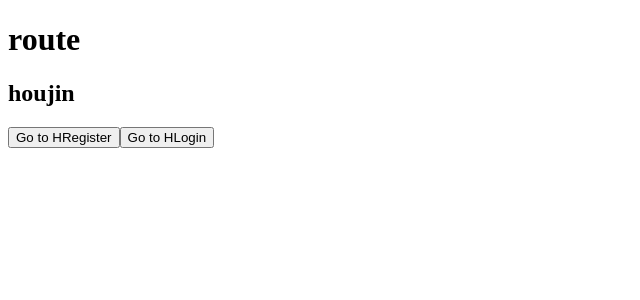
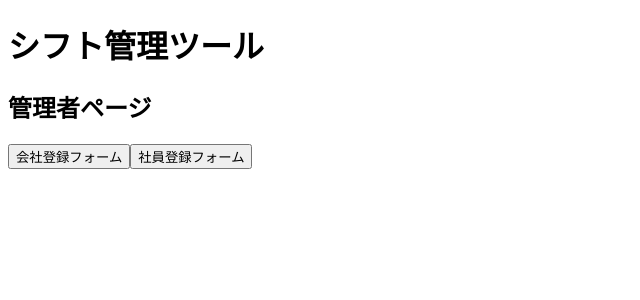
Before and after one commit to sakamoti55/shift_works, a React (Vite) app in the folder frontend/: page /houjin in a window 1280 px wide. Shown: the top 300 px of the page, without its empty margins (0-640 px from the left). Built offline with nearby package versions, Linux system fonts and the light colour scheme.

Commit message:
細かい修正等

```diff
--- a/frontend/src/App.jsx
+++ b/frontend/src/App.jsx
@@ -12,12 +12,11 @@ import SRegister from './components/houjin_comp/h_login_comp/SRegister';
 import SLogin from './components/syain_comp/SLogin';
 
 import ShiftRegister from './components/syain_comp/s_login_comp/ShiftRegister';
-import ShiftView from './components/syain_comp/s_login_comp/ShiftView';
 
 function App() {
   return (
     <BrowserRouter>
-      <h1>route</h1>
+      <h1>シフト管理ツール</h1>
       <Routes>
         <Route path="/">
 
@@ -44,7 +43,6 @@ function App() {
             <Route path="s_login">
               <Route index element={<SLogin />} />
               <Route path="shift_register" element={<ShiftRegister />} />
-              <Route path="shift_view" element={<ShiftView />} />
             </Route>
           </Route>
         </Route>
--- a/frontend/src/components/Houjin.jsx
+++ b/frontend/src/components/Houjin.jsx
@@ -12,9 +12,9 @@ function Houjin(){
     }
     return (
         <div>
-            <h2>houjin</h2>
-            <button onClick={goToHRegister}>Go to HRegister</button>
-            <button onClick={goToHLogin}>Go to HLogin</button>
+            <h2>管理者ページ</h2>
+            <button onClick={goToHRegister}>会社登録フォーム</button>
+            <button onClick={goToHLogin}>社員登録フォーム</button>
         </div>
     )
 }
--- a/frontend/src/components/Top.jsx
+++ b/frontend/src/components/Top.jsx
@@ -14,9 +14,9 @@ function Top() {
 
   return (
     <div>
-      <h1>Top Page</h1>
-      <button onClick={goToHoujin}>Go to houjin</button>
-      <button onClick={goToSyain}>Go to syain</button>
+      <h1>TOP　PAGE</h1>
+      <button onClick={goToHoujin}>管理者の方はこちら</button>
+      <button onClick={goToSyain}>社員の方はこちら</button>
     </div>
   );
 }
--- a/frontend/src/components/houjin_comp/HRegister.jsx
+++ b/frontend/src/components/houjin_comp/HRegister.jsx
@@ -36,7 +36,7 @@ function HRegister(){
 
     // 中身の処理を書きやすいのでuseEffectで書き直した
     useEffect(() => {
-        companyId === '' ? setMessage2(`Company ID will be displayed here.`) : setMessage2(`your company id is ${companyId}.`)
+        companyId === '' ? setMessage2(`会社IDはこちらに表示されます。`) : setMessage2(`your company id is ${companyId}.`)
     },[companyId])
 
     // form送信時の挙動
@@ -76,7 +76,7 @@ function HRegister(){
 
     return (
         <div>
-            <h2>HRegister</h2>
+            <h2>会社登録フォーム</h2>
             <div>
                 <form onSubmit={handelSubmit}>
                     <div>
@@ -95,9 +95,9 @@ function HRegister(){
                             onChange={e => setCompanyPassword(e.target.value)}
                         />
                     </div>
-                    <button type="submit">register</button>
+                    <button type="submit">登録</button>
                 </form>
-                {message ? <p>{message}</p> : <p>nanana</p>}
+                {message ? <p>{message}</p> : <p></p>}
             </div>
             <div>
                 <p>{message2}</p>
--- a/frontend/src/components/syain_comp/SLogin.jsx
+++ b/frontend/src/components/syain_comp/SLogin.jsx
@@ -6,15 +6,11 @@ function SLogin(){
     const goToShift = () => {
         navigate('/syain/s_login/shift_register');
     }
-    const goToView = () => {
-        navigate('/syain/s_login/shift_view');
-    }
 
     return (
         <div>
             <h2>SLogin</h2>
-            <button onClick={goToShift}>goToShift</button>
-            <button onClick={goToView}>goToView</button>
+            <button onClick={goToShift}>シフトフォームへ</button>
         </div>
 
     )
--- a/frontend/src/components/syain_comp/s_login_comp/ShiftRegister.jsx
+++ b/frontend/src/components/syain_comp/s_login_comp/ShiftRegister.jsx
@@ -70,7 +70,7 @@ function ShiftRegister(){
     }
     return (
         <div>
-            <h2>ShiftRegister</h2>
+            <h2>シフト登録フォーム</h2>
             <div>
                 <form onSubmit={handleClick}>
                     <div>
@@ -124,7 +124,7 @@ function ShiftRegister(){
                 <tbody>
                   {shiftData.map(shift => (
                     <tr key={shift.id}>
-                      <td>{shift.id}</td>
+                      <td>{shift.employee.employeeName}</td>
                       <td>{shift.date}</td>
                       <td>{shift.startTime}</td>
                       <td>{shift.endTime}</td>
--- a/frontend/src/components/syain_comp/s_login_comp/ShiftView.jsx
+++ /dev/null
@@ -1,8 +0,0 @@
-function ShiftView(){
-
-    return (
-            <h2>ShiftView</h2>
-    )
-}
-
-export default ShiftView;
```
